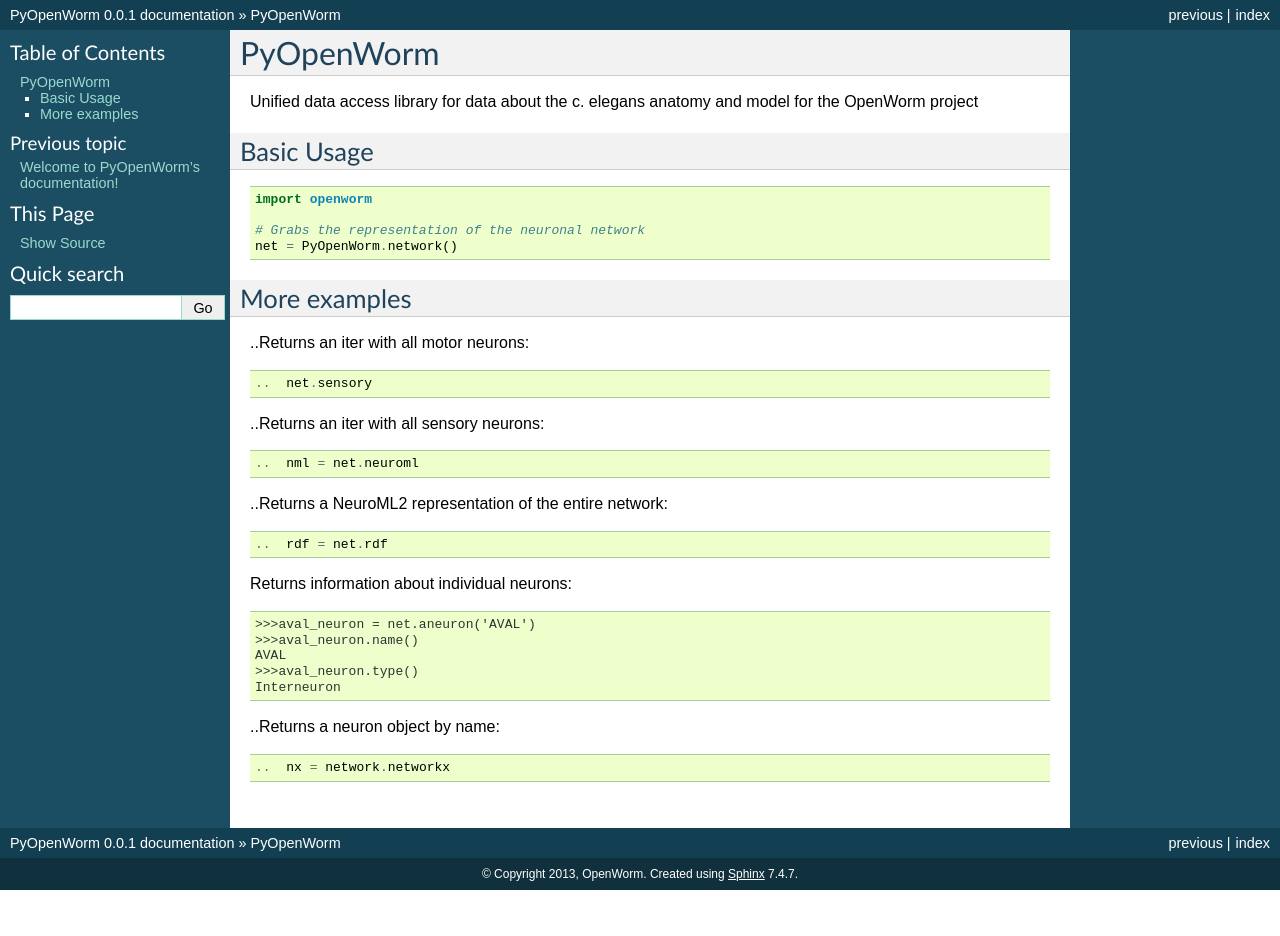
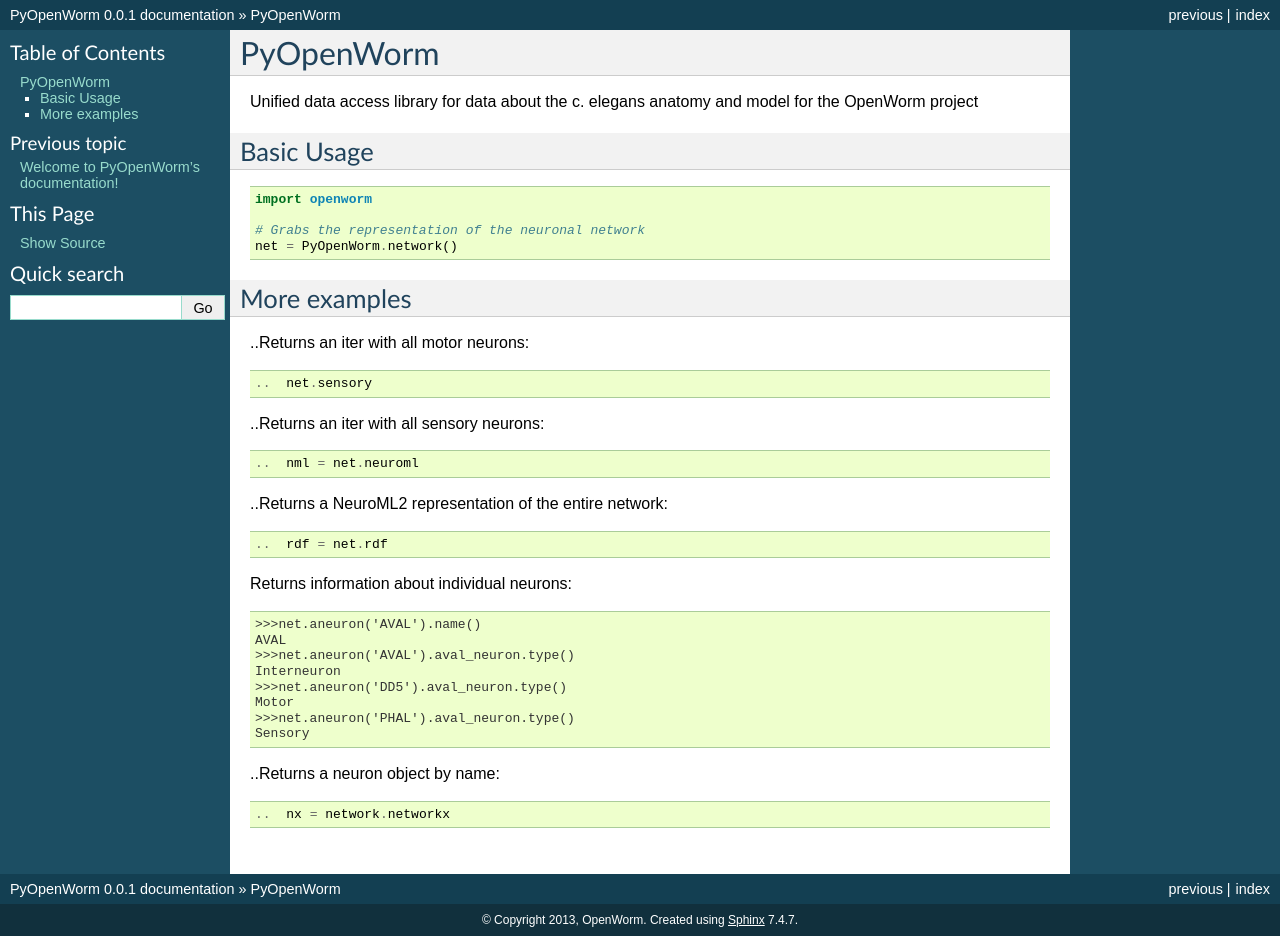
Before and after one commit to openworm/owmeta, a Sphinx documentation site: the page built from docs/intro.rst, in a window 1280 px wide. Built offline with Sphinx 7.4.7, drawn with Linux system fonts in a browser that asks for light colours; before the commit the page ends 900 px from its top, so only the background shows below that.

Commit message:
updating docs

```diff
--- a/docs/intro.rst
+++ b/docs/intro.rst
@@ -32,11 +32,14 @@ More examples
 
 Returns information about individual neurons::
 
-  >>>aval_neuron = net.aneuron('AVAL')
-  >>>aval_neuron.name()
+  >>>net.aneuron('AVAL').name()
   AVAL
-  >>>aval_neuron.type()
+  >>>net.aneuron('AVAL').aval_neuron.type()
   Interneuron
+  >>>net.aneuron('DD5').aval_neuron.type()
+  Motor
+  >>>net.aneuron('PHAL').aval_neuron.type()
+  Sensory
 
 ..Returns a neuron object by name::
 
```
Also changed, not shown: README.md (+13 -36 lines).
